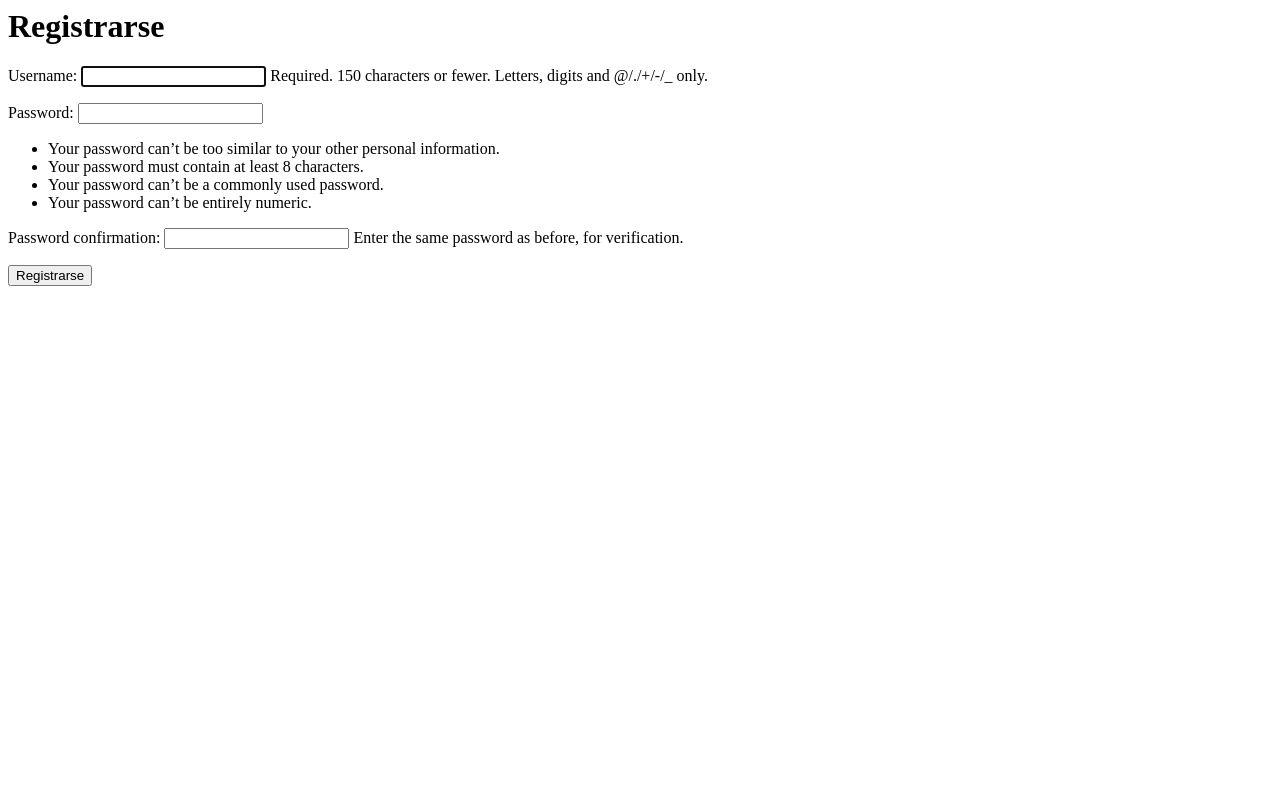
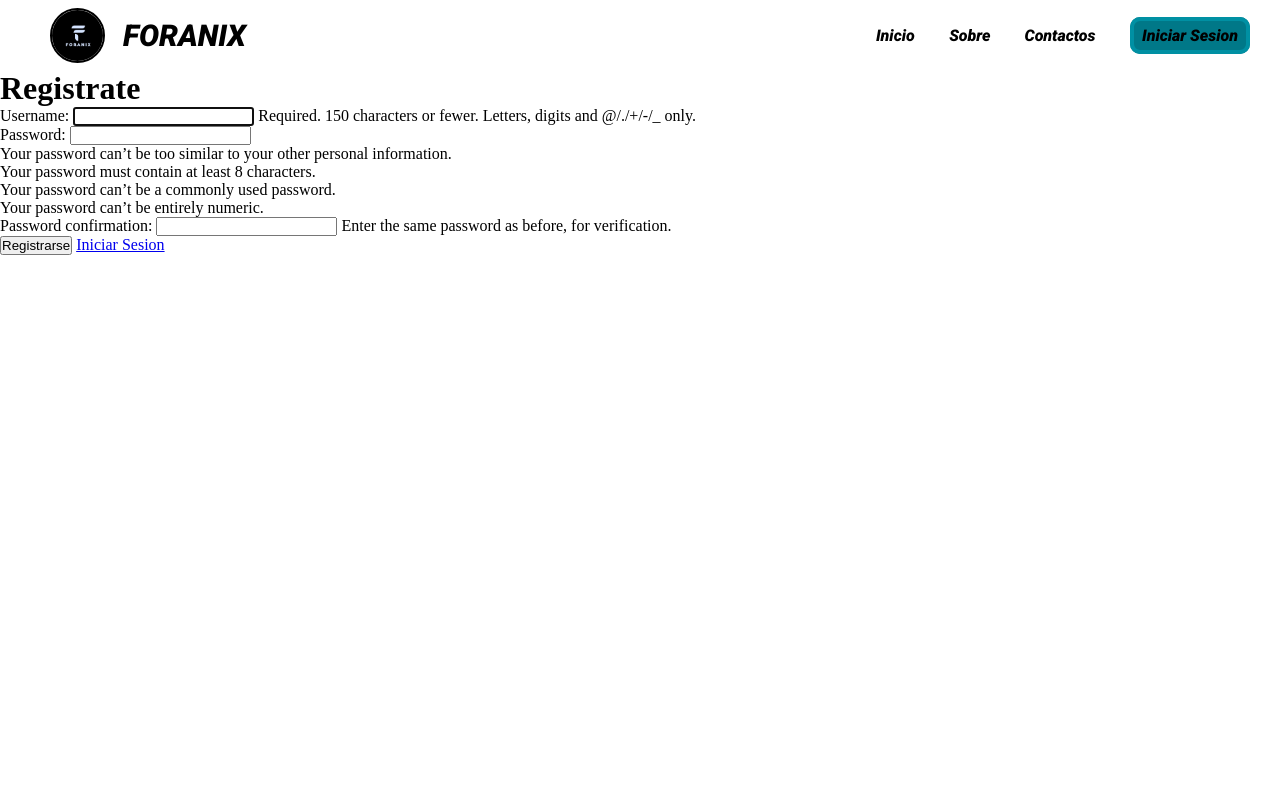
Before and after one commit to SantiagoTamayo2002/energy_page, a Django app: page /registro/ in a window 1280 px wide. Run offline with Django 4.2, Linux system fonts and the light colour scheme; some libraries are stand-ins or nearby versions.

Commit message:
news methods, login and register complete

```diff
--- /dev/null
+++ b/PIS/energy/static/energy/css/estilos_cabecera.css
@@ -0,0 +1,124 @@
+@import url('https://fonts.googleapis.com/css2?family=Roboto:ital,wght@1,900&display=swap');
+
+*{
+    box-sizing: border-box;
+    margin: 0;
+    padding: 0;
+}
+
+html{
+    height: 100%;
+}
+
+body{
+    display: flex;
+    flex-direction: column;
+    min-height: 100%;
+    background-size: cover;
+    background-repeat: no-repeat;
+    background-attachment: fixed;
+}
+
+.cabecera{
+    background-color: #fafafa01;
+    display: flex;
+    justify-content: space-between;
+    align-items: center;
+    font-family: sans-serif;
+    height: 70px;
+}
+
+.logo{
+    display: flex;
+    align-items: center;
+    color: black;
+    text-decoration: none;
+    font-weight: 600px;
+    font-size: 30px;
+    font-family: 'Roboto', sans-serif;
+}
+
+.logo:hover{
+    color: cornflowerblue;
+    font-size: 33px;
+    transition: 0.5s;
+}
+
+
+.logo img{
+    height: 55px;
+    margin-right: 18px;
+    border: 2.5px solid black;
+    border-radius: 100%;
+    margin-left: 50px;
+}
+
+.logo img:hover{
+    height: 50px;
+    margin-right: 10px;
+    transition: 0.5s;
+}
+
+.navegacion a{
+    margin-right: 30px;
+    color: black;
+    text-decoration: none;
+    font-family: 'Roboto', sans-serif;
+}
+
+.navegacion a:hover{
+
+    color: cornflowerblue;
+    transition: 0.7s;
+}
+
+.login{
+    border: 4px solid rgb(0, 144, 163);
+    background-color: rgb(0, 120, 136);
+    border-radius: 10px;
+    padding: 5px 8px;
+}
+
+.login:hover{
+    border-color: rgb(182, 180, 180);
+    background-color: black;
+    color: cornflowerblue;
+}
+
+.principio{
+    width: 45rem;
+    height: 30rem;
+    border: 3px solid #fafafa10;
+    margin-top: 25px;
+    border-radius: 1rem;
+}
+
+.principal_div{
+    background-color: fafafa01;
+    border: 0;
+    position:absolute;
+    top: 250px;
+    left: 52%;
+    width: 620px;
+    height: 240px;
+    font-size: 46px;
+    color: black;
+    font-family: 'Roboto', sans-serif;
+    padding-left: 30px;
+}
+
+.principal_logo{
+    position: absolute;
+    width: 500px;
+    height: 500px;
+    top: 100px;
+    left: 12%;
+    border-radius: 50%;
+    box-sizing: content-box;
+}
+
+.loguito{
+    width: 500px;
+    height: 500px;
+    border-radius: 50%;
+}
--- a/PIS/energy/templates/energy/home/paginaUsuario.html
+++ b/PIS/energy/templates/energy/home/paginaUsuario.html
@@ -1 +1,4 @@
-<h1>j</h1>
+
+{% block content %}
+    <h1>Pagina para el usiario despues del inicio de sesion</h1>
+{% endblock %}
--- a/PIS/energy/templates/energy/home/registro.html
+++ b/PIS/energy/templates/energy/home/registro.html
@@ -1,8 +1,13 @@
-<h1>Registrarse</h1>
+{% extends 'plantilla.html' %}
+{% block title %} Registrate {% endblock %}
+
+{% block content %}
+<h1>Registrate</h1>
 {{ error }}
 <form method="POST">
     {% csrf_token %}
     {{form.as_p}}
-
     <button>Registrarse</button>
+    <a href="{% url 'login' %}">Iniciar Sesion</a>
 </form>
+{% endblock %}
--- /dev/null
+++ b/PIS/energy/templates/plantilla.html
@@ -0,0 +1,35 @@
+{% load static %}
+
+<!DOCTYPE html>
+<html>
+<head>
+    <title>{% block title %} {% endblock %}</title>
+
+    <link rel="stylesheet" type="text/css" href="{% static 'energy/css/estilos_cabecera.css' %}">
+    <script src="https://kit.fontawesome.com/420cfce002.js" crossorigin="anonymous"></script>
+
+</head>
+<body>
+
+    <header class="cabecera">
+        <a href="" class="logo">
+            <img src="{% static 'energy/img/logo.jpeg' %}" alt="">
+            FORANIX
+        </a>
+        <nav class="navegacion">
+            <ul>
+                <a href="{% url 'home' %}">Inicio</a>
+                <a href="{% url 'nosotros' %}">Sobre </a>
+                <a href="{% url 'contactos' %}">Contactos</a>
+                {% if user.is_authenticated %}
+                    <a href="{% url 'cerrarSesion' %}"  class="login">Cerrar sesion</a>
+                {% else %}
+                    <a href="{% url 'login' %}" class="login">Iniciar Sesion</a>
+                {% endif %}
+            </ul>
+        </nav>
+    </header>
+    {% block content %}
+    {% endblock %}
+</body>
+</html>
--- a/PIS/energy/urls.py
+++ b/PIS/energy/urls.py
@@ -1,12 +1,13 @@
 
 from django.urls import path
-from .views import home, login, registro, contactos, nosotros, paginaUsuario
+from .views import home, registro, contactos, nosotros, paginaUsuario, inicioSesion, cerrarSesion
 
 urlpatterns = [
-    path('', home, name= "home"),
-    path('login/', login, name= "login"),
-    path('registro/', registro, name= "registro"),
-    path('contactos/', contactos, name= "contactos"),
-    path('nosotros/', nosotros, name= "nosotros"),
-    path('paginaUsuario/', paginaUsuario, name="paginaUsuario")
+    path('', home, name="home"),
+    path('login/', inicioSesion, name="login"),
+    path('registro/', registro, name="registro"),
+    path('contactos/', contactos, name="contactos"),
+    path('nosotros/', nosotros, name="nosotros"),
+    path('paginaUsuario/', paginaUsuario, name="paginaUsuario"),
+    path('cerrarSesion/', cerrarSesion, name="cerrarSesion"),
 ]
--- a/PIS/energy/views.py
+++ b/PIS/energy/views.py
@@ -1,21 +1,30 @@
 from django.shortcuts import render, redirect
-from django.contrib.auth.forms import UserCreationForm
+from django.contrib.auth.forms import UserCreationForm, AuthenticationForm
 from django.contrib.auth.models import User
-from django.contrib.auth import login
+from django.contrib.auth import login, logout, authenticate
 from django.db import IntegrityError
+
+
 # Create your views here.
 def home(request):
-    return render(request,'energy/home/index.html')
+    return render(request, 'energy/home/index.html')
 
-def login(request):
-    return render(request, 'energy/home/login.html')
+
+
 def contactos(request):
     return render(request, 'energy/home/contactos.html')
 
+
 def nosotros(request):
     return render(request, 'energy/home/sobreNosotros.html')
+
+
 def paginaUsuario(request):
     return render(request, 'energy/home/paginaUsuario.html')
+
+def cerrarSesion(request):
+    return render(request,'energy/home/index.html',{'cS': logout(request)})
+
 
 def registro(request):
     if request.method == 'GET':
@@ -29,7 +38,6 @@ def registro(request):
                 user.save()
                 login(request, user)
                 return redirect('paginaUsuario')
-
             except IntegrityError:
                 return render(request, 'energy/home/registro.html', {
                     'form': UserCreationForm,
@@ -39,3 +47,20 @@ def registro(request):
             'form': UserCreationForm,
             'error': 'Las contraseñas no coinciden'
         })
+def inicioSesion(request):
+    if request.method == 'GET':
+        return render(request, 'energy/home/login.html', {
+            'form': AuthenticationForm
+        })
+    else:
+        user = authenticate(request, username=request.POST['username'], password=request.POST['password'])
+        if user is None:
+            return render(request, 'energy/home/login.html', {
+                'form': AuthenticationForm,
+                'error': 'El usuario es incorrecto',
+            })
+        else:
+            login(request, user)
+            return render(request, 'energy/home/paginaUsuario.html', {
+                'page': paginaUsuario(request),
+            })
```
Also changed, not shown: PIS/energy/templates/energy/home/index.html (+7 -1 lines), PIS/energy/templates/energy/home/login.html (added, +12 -0 lines), PIS/db.sqlite3.
